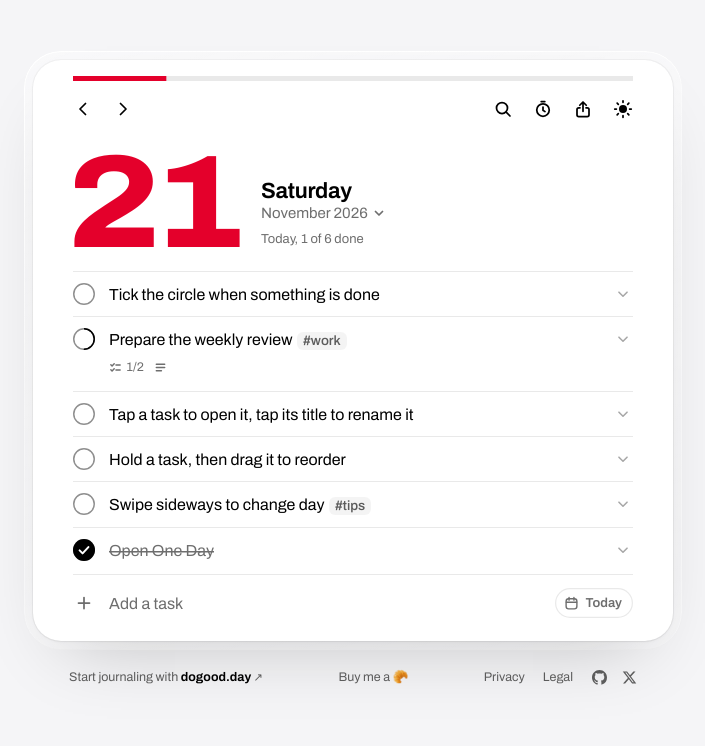
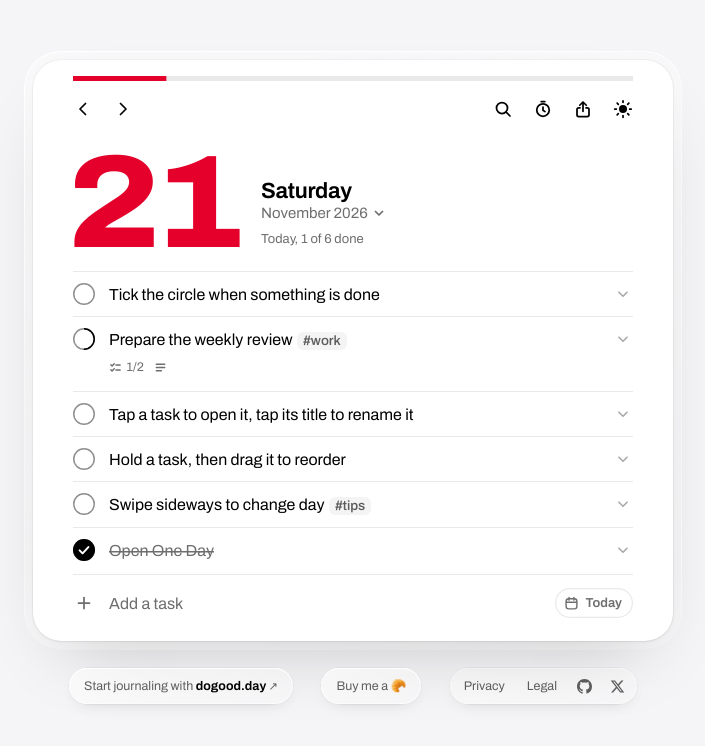
Before and after one commit to bemorin/one-day, a website: page public/index.html in a window 1280 px wide. Shown: the whole page, without its empty margins (287-992 px from the left). Drawn offline with Linux system fonts and the light colour scheme.

Commit message:
Footer in pills of glass; a link lights up inside its pill, three pixels in
Start journaling, the croissant and the links each sit in a pill of glass. On hover, a raised capsule
(white in light, a lighter grey in dark) shows three pixels in from the pill's edge, like the selected
part of a segmented control. Outlines only with more contrast or forced colours.

Co-Authored-By: Claude Opus 5.5 <noreply@anthropic.com>

```diff
--- a/public/app.css
+++ b/public/app.css
@@ -2682,6 +2682,86 @@ mark {
   content: ' \2197';
   font-size: 0.9em;
 }
+/* Under the card, three pills of glass. A link lights up inside its pill, three pixels in from the edge,
+   like the selected part of a segmented control. */
+#foot {
+  --glass: linear-gradient(
+    161deg,
+    light-dark(rgb(255 255 255 / 0.62), rgb(255 255 255 / 0.11)),
+    light-dark(rgb(255 255 255 / 0.28), rgb(255 255 255 / 0.04))
+  );
+  --lit: light-dark(#fff, rgb(255 255 255 / 0.16));
+  --pill:
+    inset 0 1px 0 light-dark(rgb(255 255 255 / 0.95), rgb(255 255 255 / 0.15)),
+    inset 0 0 0 1px light-dark(rgb(255 255 255 / 0.55), rgb(255 255 255 / 0.06)),
+    0 0 0 0.5px light-dark(rgb(0 0 0 / 0.08), rgb(255 255 255 / 0.09)),
+    0 6px 16px -8px light-dark(rgb(0 0 0 / 0.16), rgb(0 0 0 / 0.6));
+}
+#foot .promo,
+#foot .kofi {
+  position: relative;
+  isolation: isolate;
+  margin: 0;
+  padding: 9px 15px;
+  border-radius: 999px;
+  background: var(--glass);
+  box-shadow: var(--pill);
+}
+#foot .promo:hover,
+#foot .kofi:hover {
+  background: var(--glass);
+}
+#foot .promo::before,
+#foot .kofi::before {
+  content: '';
+  position: absolute;
+  inset: 3px;
+  z-index: -1;
+  border-radius: inherit;
+  background: var(--lit);
+  box-shadow: 0 1px 3px light-dark(rgb(0 0 0 / 0.1), rgb(0 0 0 / 0.4));
+  opacity: 0;
+  transition: opacity 0.2s;
+}
+#foot .promo:hover::before,
+#foot .kofi:hover::before {
+  opacity: 1;
+}
+#foot nav {
+  gap: 0;
+  padding: 3px;
+  border-radius: 999px;
+  background: var(--glass);
+  box-shadow: var(--pill);
+}
+#foot nav a,
+#foot nav .ico {
+  width: auto;
+  height: auto;
+  margin: 0;
+  padding: 6px 11px;
+  border-radius: 999px;
+  transition:
+    color 0.2s,
+    background-color 0.2s,
+    box-shadow 0.2s;
+}
+#foot nav .ico {
+  display: inline-grid;
+  padding: 6px 9px;
+}
+#foot nav a:hover {
+  background: var(--lit);
+  box-shadow: 0 1px 3px light-dark(rgb(0 0 0 / 0.1), rgb(0 0 0 / 0.4));
+}
+@media (prefers-contrast: more), (forced-colors: active) {
+  #foot .promo,
+  #foot .kofi,
+  #foot nav {
+    background: none;
+    box-shadow: inset 0 0 0 1px currentColor;
+  }
+}
 #slist {
   display: flex;
   flex-direction: column;
--- a/public/sw.js
+++ b/public/sw.js
@@ -1,6 +1,6 @@
 /* One Day service worker: makes the app open instantly and work offline, even from a cold start.
    It only caches the app's own files. It never sees your tasks, which live in localStorage. */
-const CACHE = 'one-day-v17';
+const CACHE = 'one-day-v18';
 const SHELL = [
   './',
   './app.css',
```
Also changed, not shown: tests/app.spec.mjs (+4 -13 lines).
